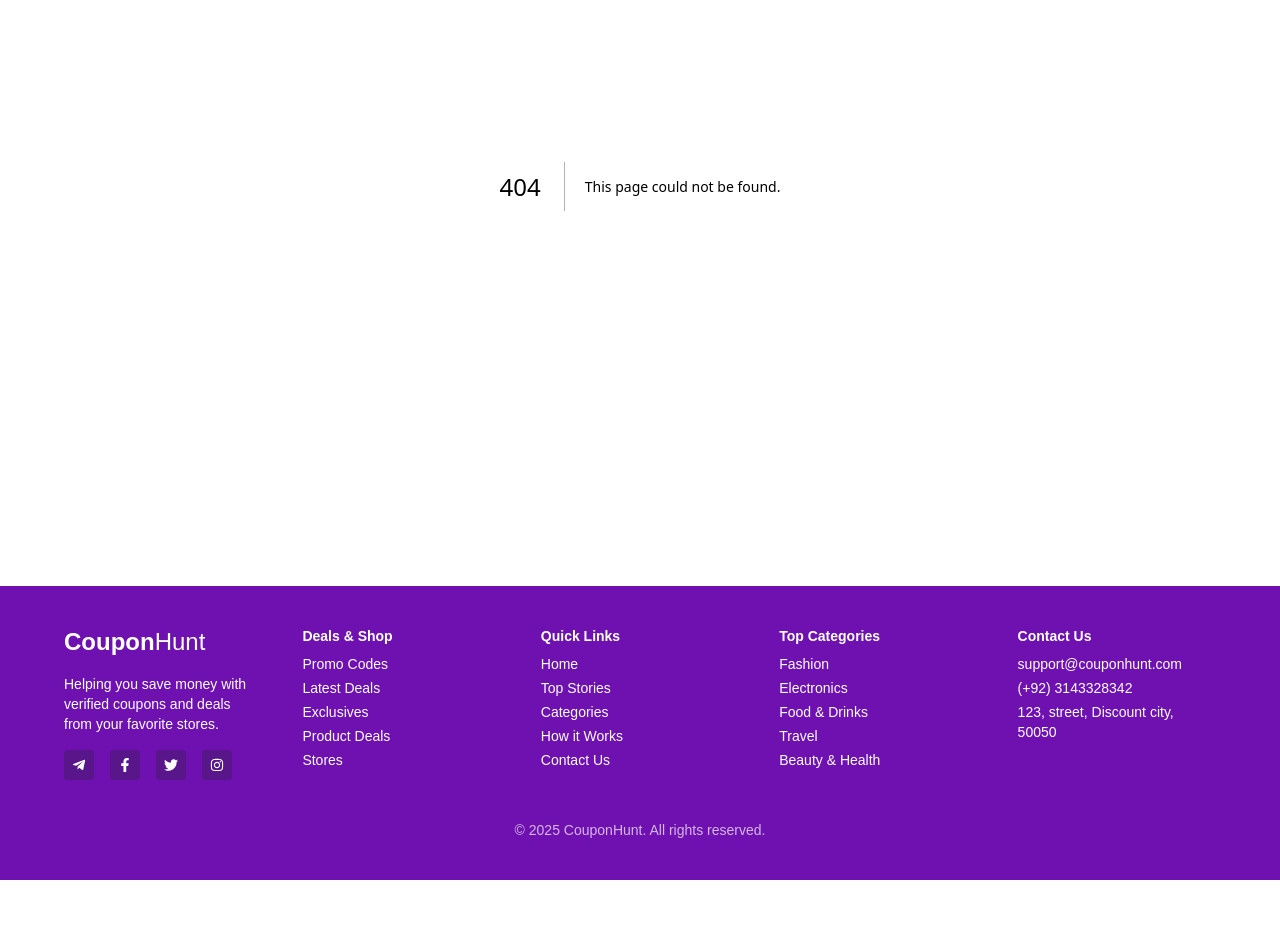
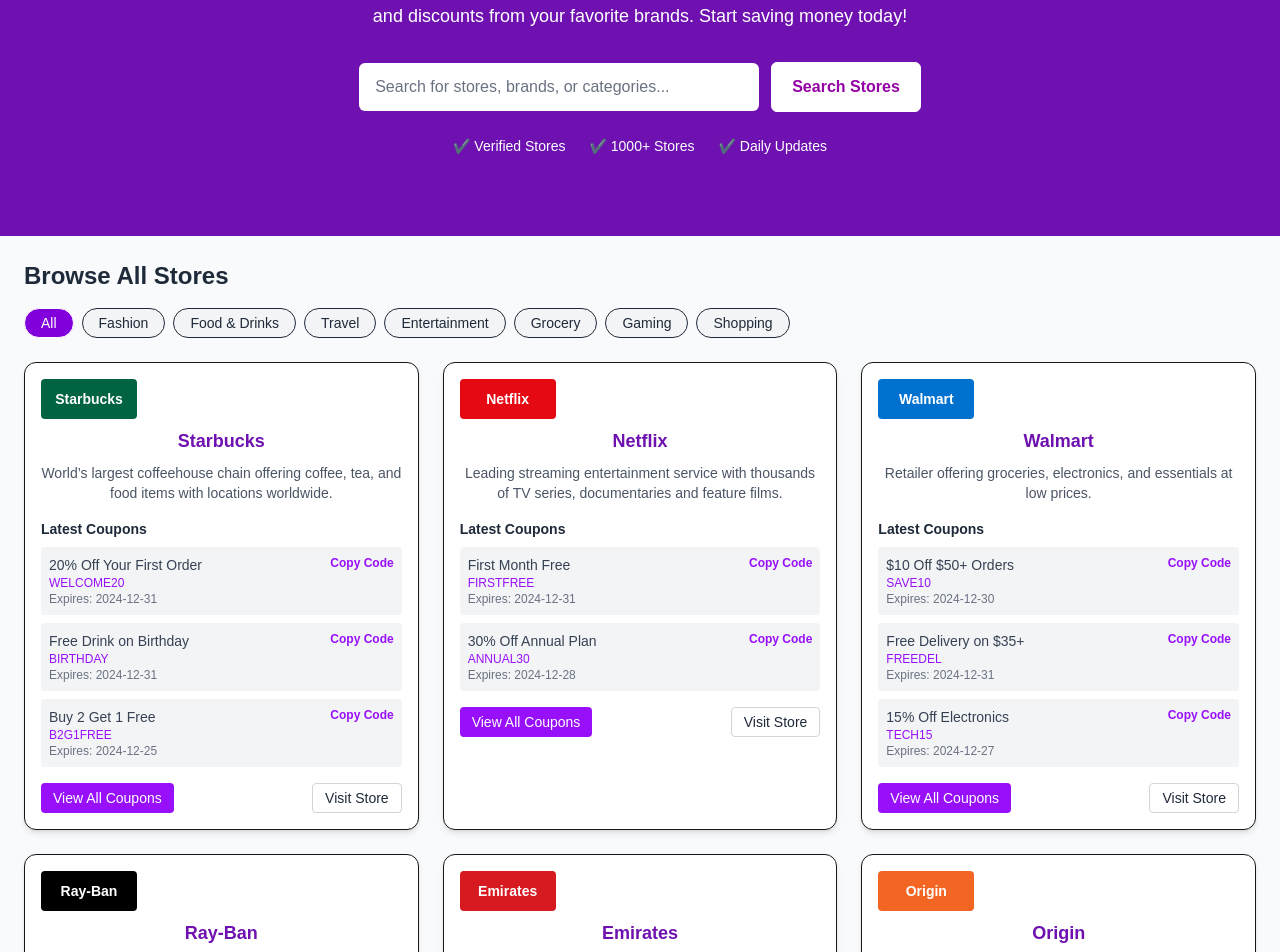
Before and after one commit to umairmughal2204/ITS_Coupons, a Next.js app: page /stores in a window 1280 px wide. Before the commit this address had no page. Shown: the part 360-1312 px from the top of the page. Before the commit the page ends 1240 px from the top, so only its background shows below. Built offline with nearby package versions, Linux system fonts and the light colour scheme.

Commit message:
store page completed

```diff
--- /dev/null
+++ b/src/app/stores/page.js
@@ -0,0 +1,16 @@
+// src/app/store/page.js
+
+import React from "react";
+import DiscoverStores from "@/components/stores/DiscoverStores";
+import StoreCard from "@/components/stores/StoreCard";
+const StorePage = () => {
+  return (
+    <main >
+        <DiscoverStores />
+        <StoreCard />
+
+    </main>
+  );
+};
+
+export default StorePage;
--- /dev/null
+++ b/src/components/stores/DiscoverStores.js
@@ -0,0 +1,35 @@
+// components/DiscoverStores.js
+
+export default function DiscoverStores() {
+  return (
+    <section className="bg-purple-800 text-white py-20 px-4 text-center">
+      <h1 className="text-3xl md:text-4xl font-bold mb-2">
+        Discover Amazing Stores
+      </h1>
+      <h2 className="text-2xl md:text-3xl font-bold mb-6">
+        Save with Every Purchase
+      </h2>
+
+      <p className="max-w-2xl mx-auto text-base md:text-lg mb-8">
+        Browse through thousands of verified stores and discover exclusive deals, coupons, and discounts from your favorite brands. Start saving money today!
+      </p>
+
+      <div className="flex flex-col md:flex-row justify-center items-center gap-3 max-w-xl mx-auto mb-6">
+        <input
+          type="text"
+          placeholder="Search for stores, brands, or categories..."
+          className=" bg-white w-full md:w-[400px] px-4 py-3 rounded-md text-black placeholder-gray-500 focus:outline-none"
+        />
+        <button className="bg-white text-[#9400A5] font-semibold px-5 py-3 rounded-md border border-white hover:bg-purple-100 transition">
+          Search Stores
+        </button>
+      </div>
+
+      <div className="flex flex-wrap justify-center gap-6 text-sm font-medium mt-4">
+        <span>✔️ Verified Stores</span>
+        <span>✔️ 1000+ Stores</span>
+        <span>✔️ Daily Updates</span>
+      </div>
+    </section>
+  );
+}
--- /dev/null
+++ b/src/components/stores/StoreCard.js
@@ -0,0 +1,144 @@
+"use client";
+import React, { useState } from 'react';
+
+export default function StoreCard() {
+  const [selectedCategory, setSelectedCategory] = useState('All');
+
+  const categories = ['All', 'Fashion', 'Food & Drinks', 'Travel', 'Entertainment', 'Grocery', 'Gaming', 'Shopping'];
+
+  const stores = [
+    {
+      name: 'Starbucks',
+      logo: 'Starbucks',
+      color: '#006341',
+      category: 'Food & Drinks',
+      description: 'World’s largest coffeehouse chain offering coffee, tea, and food items with locations worldwide.',
+      coupons: [
+        { title: '20% Off Your First Order', code: 'WELCOME20', expiry: '2024-12-31' },
+        { title: 'Free Drink on Birthday', code: 'BIRTHDAY', expiry: '2024-12-31' },
+        { title: 'Buy 2 Get 1 Free', code: 'B2G1FREE', expiry: '2024-12-25' }
+      ]
+    },
+    {
+      name: 'Netflix',
+      logo: 'Netflix',
+      color: '#e50914',
+      category: 'Entertainment',
+      description: 'Leading streaming entertainment service with thousands of TV series, documentaries and feature films.',
+      coupons: [
+        { title: 'First Month Free', code: 'FIRSTFREE', expiry: '2024-12-31' },
+        { title: '30% Off Annual Plan', code: 'ANNUAL30', expiry: '2024-12-28' }
+      ]
+    },
+    {
+      name: 'Walmart',
+      logo: 'Walmart',
+      color: '#0071ce',
+      category: 'Grocery',
+      description: 'Retailer offering groceries, electronics, and essentials at low prices.',
+      coupons: [
+        { title: '$10 Off $50+ Orders', code: 'SAVE10', expiry: '2024-12-30' },
+        { title: 'Free Delivery on $35+', code: 'FREEDEL', expiry: '2024-12-31' },
+        { title: '15% Off Electronics', code: 'TECH15', expiry: '2024-12-27' }
+      ]
+    },
+    {
+      name: 'Ray-Ban',
+      logo: 'Ray-Ban',
+      color: '#000000',
+      category: 'Fashion',
+      description: 'Premium sunglasses and optical frames with timeless designs.',
+      coupons: [
+        { title: '25% Off Sunglasses', code: 'SUN25', expiry: '2024-12-29' },
+        { title: 'Buy One Get 50% Off', code: 'BOGO50', expiry: '2024-12-31' }
+      ]
+    },
+    {
+      name: 'Emirates',
+      logo: 'Emirates',
+      color: '#d71920',
+      category: 'Travel',
+      description: 'Award-winning airline offering luxury travel experiences to 150+ destinations.',
+      coupons: [
+        { title: '15% Off Flight Bookings', code: 'FLY15', expiry: '2024-12-31' },
+        { title: 'Free Upgrade to Business', code: 'UPGRADE', expiry: '2024-12-28' }
+      ]
+    },
+    {
+      name: 'Origin',
+      logo: 'Origin',
+      color: '#f26522',
+      category: 'Gaming',
+      description: 'Digital distribution platform for PC gaming with exclusive titles and deals.',
+      coupons: [
+        { title: '50% Off Selected Games', code: 'GAME50', expiry: '2024-12-28' },
+        { title: 'Free Game with Purchase', code: 'FREEGAME', expiry: '2024-12-31' }
+      ]
+    }
+  ];
+
+  const filteredStores =
+    selectedCategory === 'All' ? stores : stores.filter((store) => store.category === selectedCategory);
+
+  return (
+    <div className="min-h-screen bg-gray-50 p-6">
+      <h1 className="text-2xl font-bold text-gray-800 mb-4">Browse All Stores</h1>
+
+      {/* Filter Buttons */}
+      <div className="flex flex-wrap gap-2 mb-6">
+        {categories.map((cat, idx) => (
+          <button
+            key={idx}
+            onClick={() => setSelectedCategory(cat)}
+            className={`px-4 py-1 rounded-full text-sm font-medium border ${
+              selectedCategory === cat
+                ? 'bg-purple-700 text-white'
+                : 'bg-gray-100 text-gray-800 hover:bg-gray-200'
+            }`}
+          >
+            {cat}
+          </button>
+        ))}
+      </div>
+
+      {/* Store Cards */}
+      <div className="grid grid-cols-1 sm:grid-cols-2 lg:grid-cols-3 gap-6">
+        {filteredStores.map((store, index) => (
+          <div key={index} className="border rounded-xl shadow-md p-4 bg-white">
+            <div
+              className="h-10 w-24 rounded text-white text-sm font-semibold flex items-center justify-center mb-2"
+              style={{ backgroundColor: store.color }}
+            >
+              {store.logo}
+            </div>
+            <h3 className="text-lg font-bold text-center text-purple-800">{store.name}</h3>
+            <p className="text-sm text-gray-600 text-center my-2">{store.description}</p>
+
+            <div className="mt-4">
+              <h4 className="text-sm font-semibold text-gray-800 mb-2">Latest Coupons</h4>
+              {store.coupons.map((coupon, cIndex) => (
+                <div key={cIndex} className="flex justify-between items-start bg-gray-100 text-sm px-2 py-2 rounded mb-2">
+                  <div className="flex flex-col text-gray-700">
+                    <span className="font-medium">{coupon.title}</span>
+                    <span className="text-xs text-purple-600">{coupon.code}</span>
+                    <span className="text-xs text-gray-500">Expires: {coupon.expiry}</span>
+                  </div>
+                  <button className="text-purple-600 text-xs font-semibold">Copy Code</button>
+                </div>
+              ))}
+            </div>
+
+            <div className="mt-4 flex justify-between">
+              <button className="text-white bg-purple-600 px-3 py-1 rounded text-sm hover:bg-purple-700 transition">
+                View All Coupons
+              </button>
+              <button className="text-gray-800 border border-gray-300 px-3 py-1 rounded text-sm hover:bg-gray-100 transition">
+                Visit Store
+              </button>
+            </div>
+          </div>
+        ))}
+      </div>
+    </div>
+  );
+}
```
